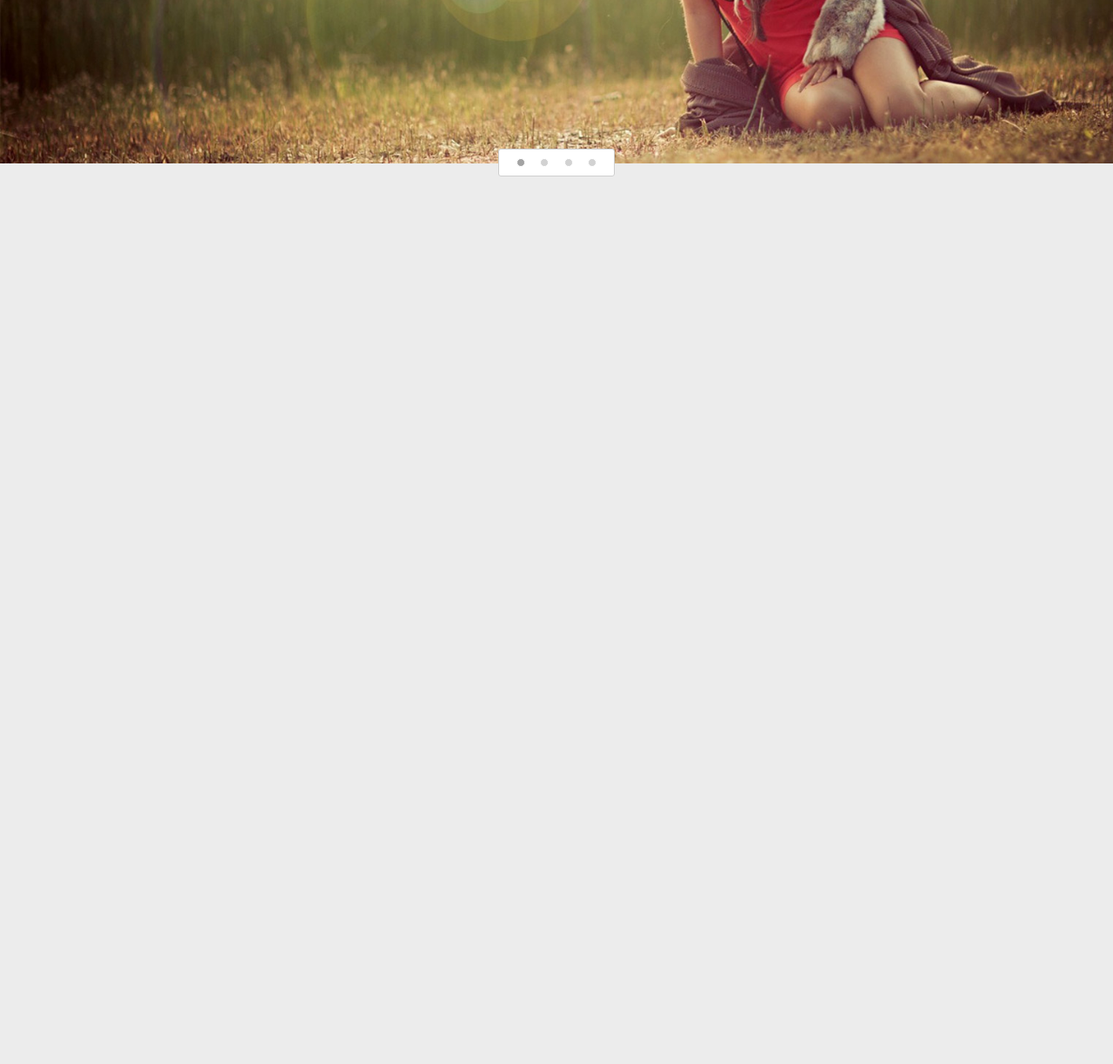
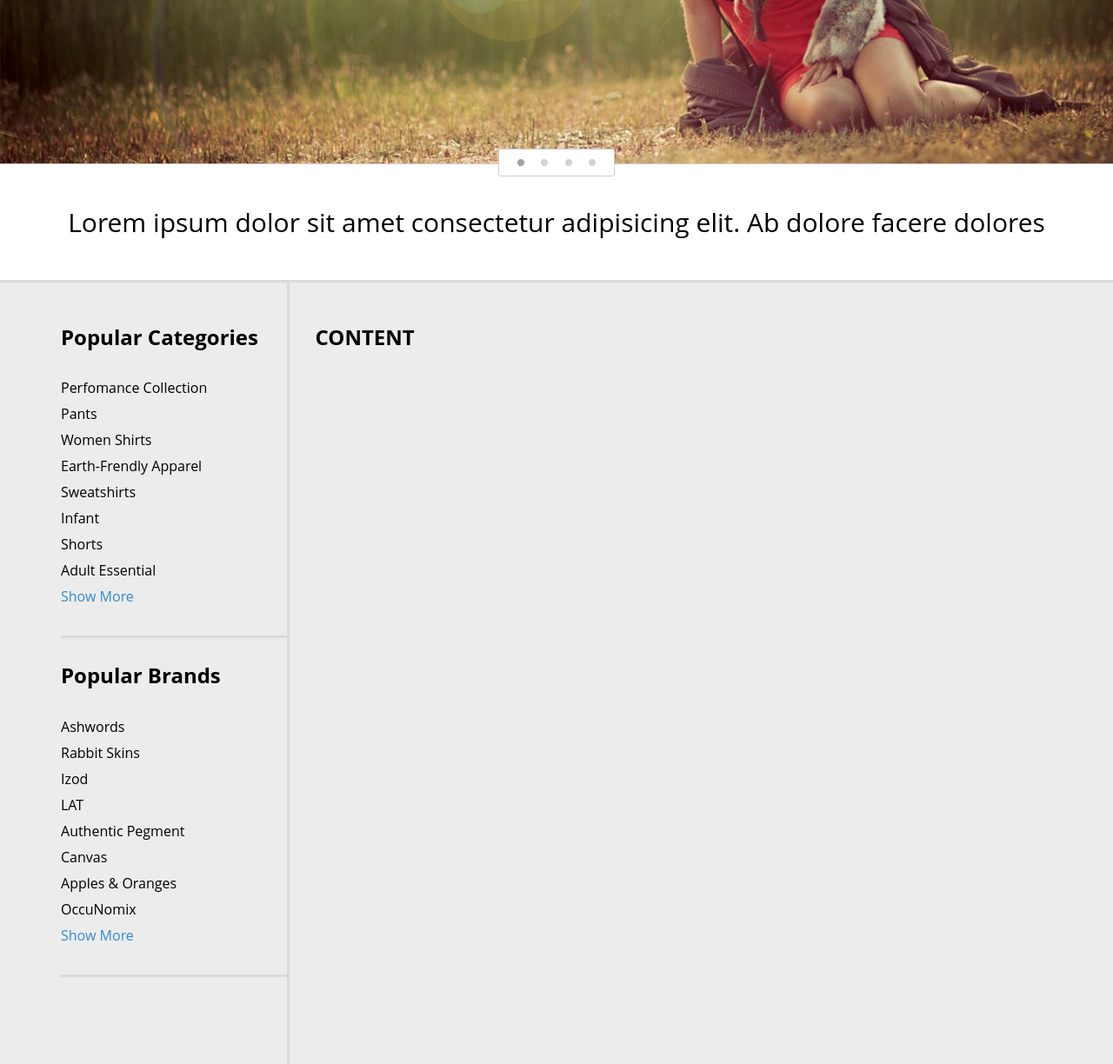
Before and after one commit to AndyMarg/styletour, a website: page public/index.html in a window 1280 px wide. Shown: the part 504-1728 px from the top of the page at 87% size. Before the commit the page ends 800 px from the top, so only its background shows below. Drawn offline with Linux system fonts and the light colour scheme.

Commit message:
Sidebar widget added (Lesson 11 finished)

```diff
--- a/public/index.html
+++ b/public/index.html
@@ -107,7 +107,8 @@
                                 </div>
                             </div> <!-- /.navbar-collapse -->
                             <i class="search glyphicon glyphicon-search"></i>
-                        </div> <!--./main-menu-bg -->
+                        </div>
+                        <!--./main-menu-bg -->
                     </div> <!-- /.container -->
                 </nav>
             </div> <!-- ./main-menu -->
@@ -180,6 +181,61 @@
         </div> <!-- ./menu-carousel -->
     </header>
 
+    <section id="main-slogan">
+        <div class="container">
+            <h1>Lorem ipsum dolor sit amet consectetur adipisicing elit. Ab dolore facere dolores</h1>
+        </div>
+    </section> <!-- ./main-slogan -->
+
+    <section id="main-content">
+        <div class="container">
+            <div class="row">
+                <div class="col-md-9 col-md-push-3">
+                    <div class="content">
+                        <h3>CONTENT</h3>
+                    </div> <!-- ./content -->
+                </div>
+                <div class="col-md-3 col-md-pull-9">
+                    <div class="sidebar">
+                        <div class="row">
+                            <div class="col-xs-6 col-md-12">
+                                <div class="widget">
+                                    <h3>Popular Categories</h3>
+                                    <ul>
+                                        <li><a href="#">Perfomance Collection</a></li>
+                                        <li><a href="#">Pants</a></li>
+                                        <li><a href="#">Women Shirts</a></li>
+                                        <li><a href="#">Earth-Frendly Apparel</a></li>
+                                        <li><a href="#">Sweatshirts</a></li>
+                                        <li><a href="#">Infant</a></li>
+                                        <li><a href="#">Shorts</a></li>
+                                        <li><a href="#">Adult Essential</a></li>
+                                        <li class="more"><a href="#">Show More </a></li>
+                                    </ul>
+                                </div> <!-- ./widget-->
+                            </div>
+                            <div class="col-xs-6  col-md-12">
+                                <div class="widget">
+                                    <h3>Popular Brands</h3>
+                                    <ul>
+                                        <li><a href="#">Ashwords</a></li>
+                                        <li><a href="#">Rabbit Skins</a></li>
+                                        <li><a href="#">Izod</a></li>
+                                        <li><a href="#">LAT</a></li>
+                                        <li><a href="#">Authentic Pegment</a></li>
+                                        <li><a href="#">Canvas</a></li>
+                                        <li><a href="#">Apples & Oranges</a></li>
+                                        <li><a href="#">OccuNomix</a></li>
+                                        <li class="more"><a href="#">Show More </a></li>
+                                    </ul>
+                                </div> <!-- ./widget-->
+                            </div>
+                        </div>
+                    </div> <!-- ./sidebar-->
+                </div>
+            </div>
+        </div>
+    </section>
 
     <script src="libs/jquery/jquery-1.12.4.min.js"></script>
     <script src="libs/bootstrap/js/bootstrap.min.js"></script>
--- a/src/scss/carousel.scss
+++ b/src/scss/carousel.scss
@@ -77,12 +77,13 @@
                 left: 0;
 
                 & h1 {
+                    margin-bottom: 20px;
                     font-size: 48px;
                     font-weight: bold;
                 }
 
                 & h3 {
-                    margin-bottom: 40px;
+                    margin-bottom: 60px;
                     font-size: 30px;
                 }
 
--- /dev/null
+++ b/src/scss/content.scss
@@ -0,0 +1,9 @@
+@import "partials/mixins";
+@import "partials/params";
+
+#main-content {
+
+    .content {
+        padding: 50px 0 70px;
+    }
+}
--- /dev/null
+++ b/src/scss/main-slogan.scss
@@ -0,0 +1,15 @@
+@import "partials/mixins";
+@import "partials/params";
+
+#main-slogan {
+    background-color: #fff;
+    padding: 50px 0;
+    text-align: center;
+    border-bottom: 3px solid #dadada;
+    border-top: 1px solid #cfcfcf;
+
+    & h1 {
+        margin: 0;
+        font-size: 30px;
+    }
+}
--- a/src/scss/main.scss
+++ b/src/scss/main.scss
@@ -15,6 +15,8 @@ img {
 	height: auto;
 }
 
+h1, h2, h3, h4, h5, h6 {margin: 0;}
+
 h3 {
 	font-size: 24px;
 	font-weight: bold;
--- /dev/null
+++ b/src/scss/sidebar.scss
@@ -0,0 +1,44 @@
+@import "partials/mixins";
+@import "partials/params";
+
+#main-content {
+
+    .sidebar {
+        padding: 50px 0 70px;
+        border-right: 3px solid #dadada;
+
+        & .widget {
+            border-bottom: 3px solid #dadada;
+            margin-bottom: 30px;
+            padding-bottom: 30px;
+
+            & h3 {margin-bottom: 30px;}
+            & ul {
+                list-style: none;
+                padding-left: 0;
+                margin: 0;
+
+                & li > a {
+                    display: block;
+                    color: #000;
+                    font-size: 16px;
+                    line-height: 30px;
+                }
+
+                & li.more > a {color: #358acd;}
+            }
+        } //./widget
+
+        @media only screen and (max-width: 992px) {
+            padding-bottom: 0;
+            padding-top: 0;
+            border-right: none;
+        }
+
+        @media only screen and (max-width: 540px) {
+            & .col-xs-6 {width: 100%;}
+        }
+
+    } // .sidebar
+
+} // #main-content
```
Also changed, not shown: public/css/bundle.min.css.
